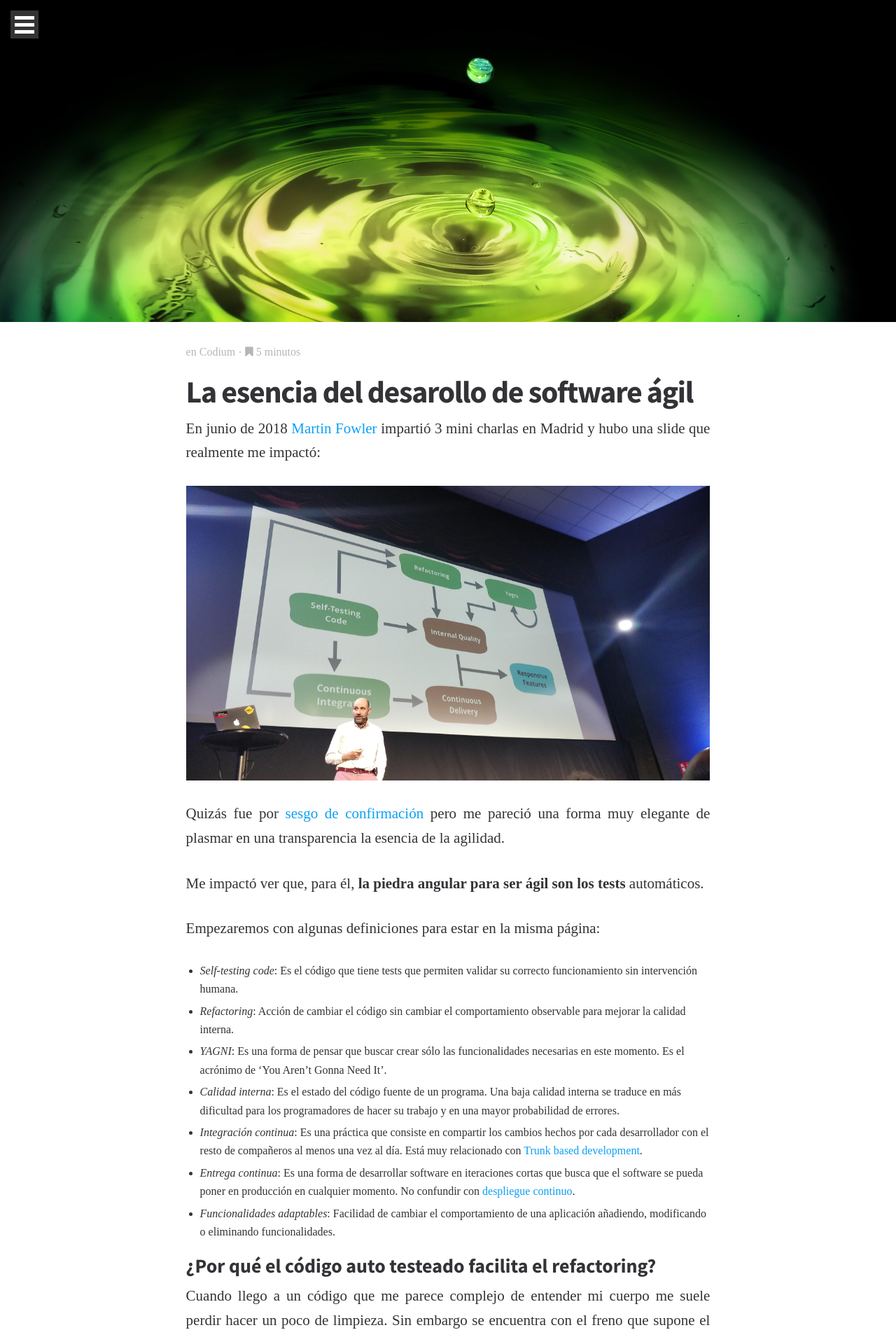
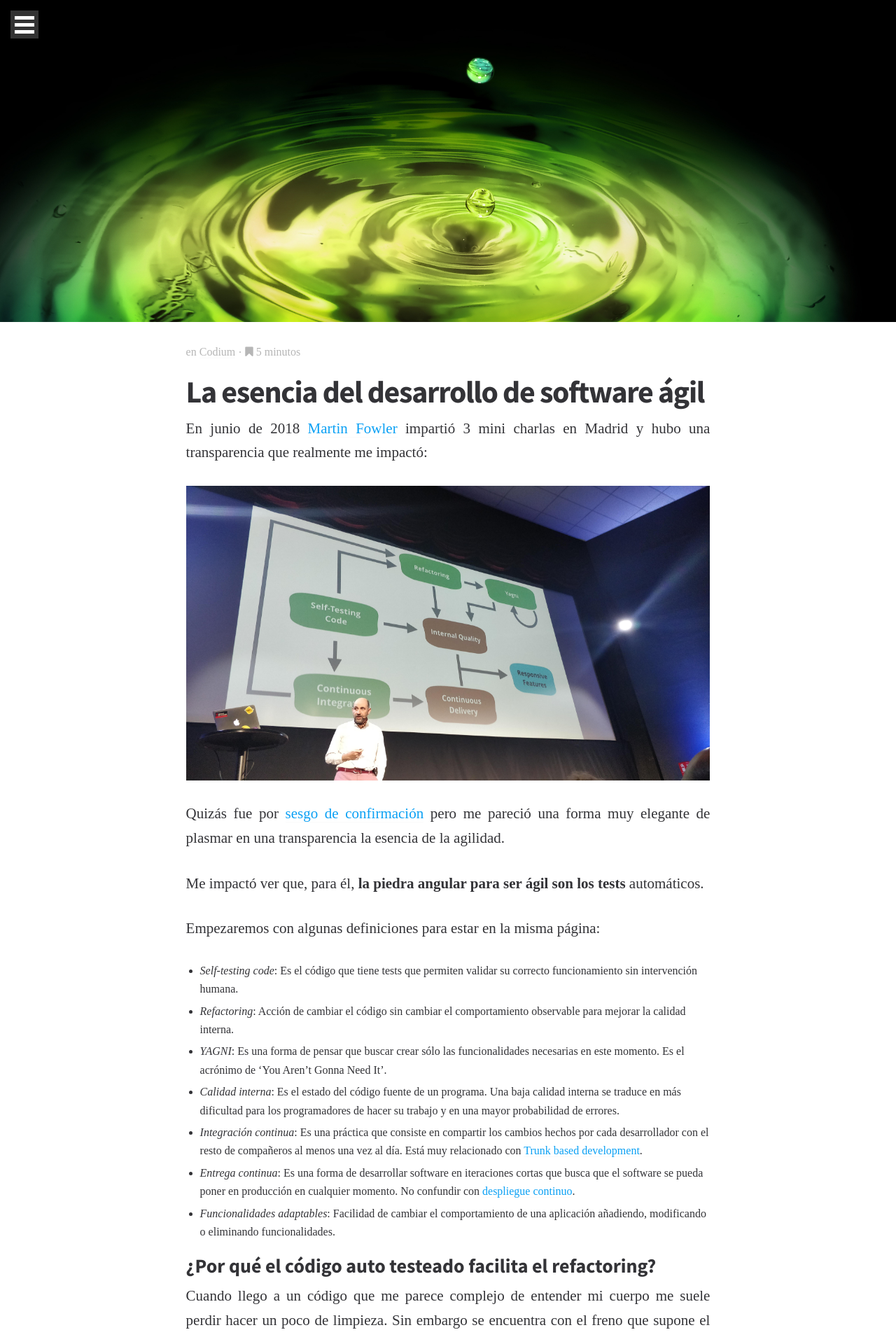
Before and after one commit to CodiumTeam/CodiumTeam.github.io, a Jekyll site: the page built from _posts/2019-05-27-esencia-desarrollo-software-agil.md, in a window 1280 px wide. Shown: the top 1910 px of the page at 70% size. Built offline with Jekyll 4.4.1, drawn with Linux system fonts in a browser that asks for light colours; some web fonts are replaced; some of the changed text lies outside the part shown.

Commit message:
fix title typos

```diff
--- a/_posts/2019-05-27-esencia-desarrollo-software-agil.md
+++ b/_posts/2019-05-27-esencia-desarrollo-software-agil.md
@@ -1,6 +1,6 @@
 ---
 layout: post
-title:  "La esencia del desarollo de software ágil"
+title:  "La esencia del desarrollo de software ágil"
 date:   2019-05-27 14:00:00 +0100
 categories: codium
 feature_image: post-assets/water
@@ -8,7 +8,7 @@ feature_image: post-assets/water
 read_time : 5
 ---
 
-En junio de 2018 [Martin Fowler](https://twitter.com/martinfowler) impartió 3 mini charlas en Madrid y hubo una slide que realmente me impactó:
+En junio de 2018 [Martin Fowler](https://twitter.com/martinfowler) impartió 3 mini charlas en Madrid y hubo una transparencia que realmente me impactó:
 
 ![Responsive features slide](img/post-assets/martin-fowler.jpg)
 
```
Also changed, not shown: other parts of _posts/2019-05-27-esencia-desarrollo-software-agil.md (+1 -1 lines).
